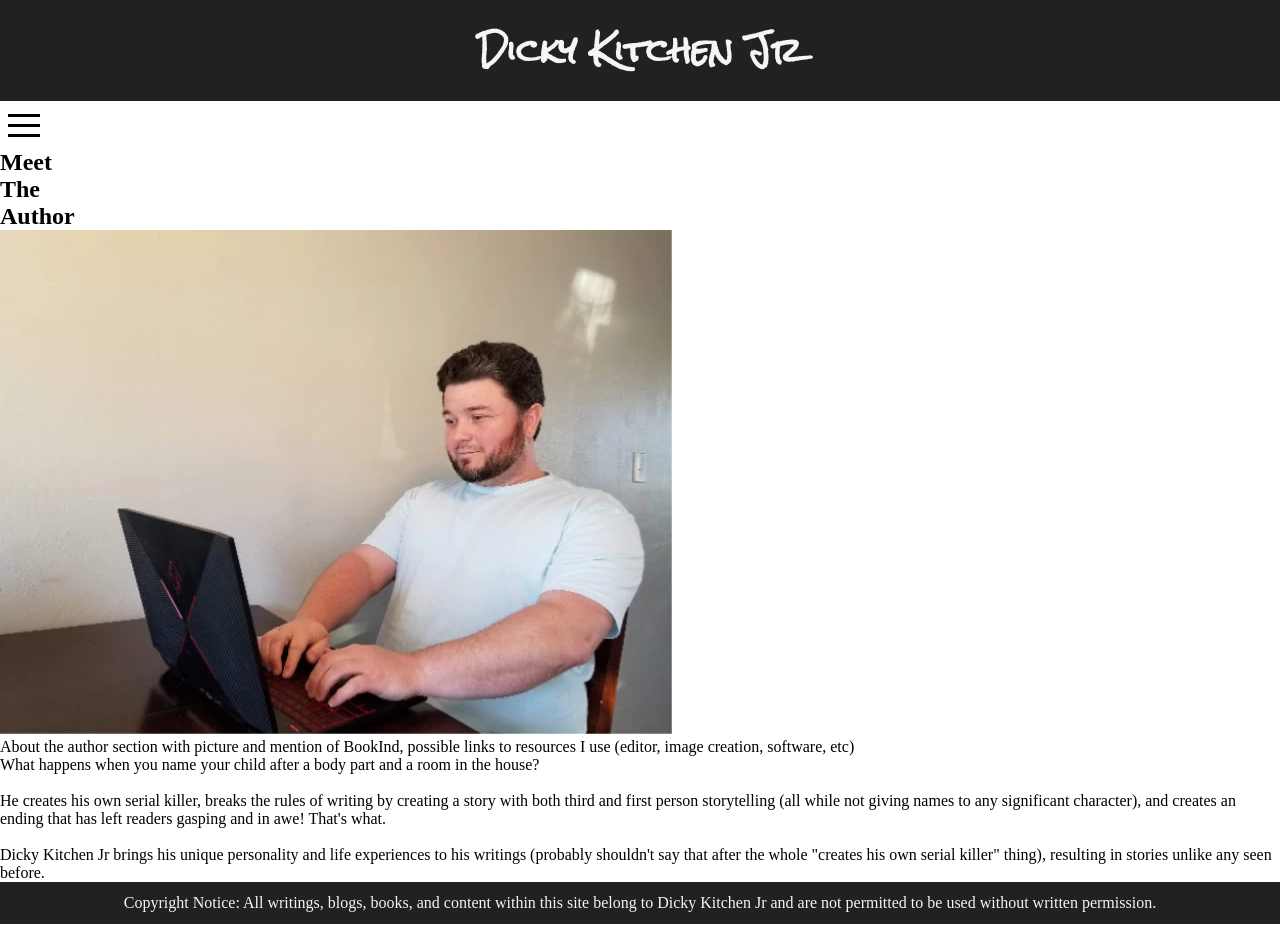
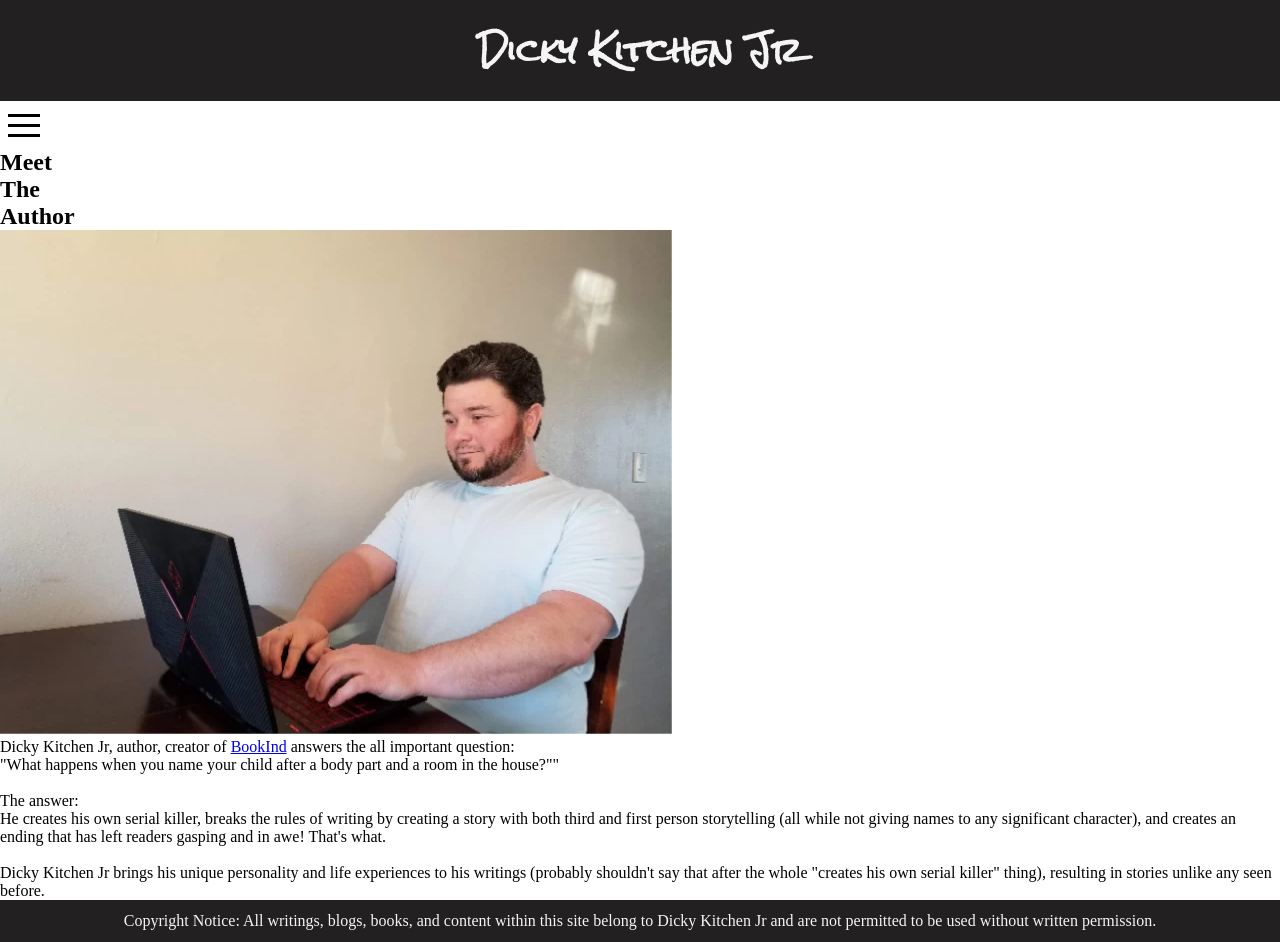
Before and after one commit to DickyKitchenJr/author-site-version-2, a React (Create React App) app in the folder author-v2/: page /about in a window 1280 px wide. Built offline with nearby package versions, Linux system fonts and the light colour scheme.

Commit message:
Update About.js

```diff
--- a/author-v2/src/Components/About.js
+++ b/author-v2/src/Components/About.js
@@ -35,14 +35,22 @@ function About() {
           />
         </div>
 
-        <p>
-          About the author section with picture and mention of BookInd, possible
-          links to resources I use (editor, image creation, software, etc)
-        </p>
-        <p>
-          What happens when you name your child after a body part and a room in
-          the house?
+        <p className="about-p">
+          Dicky Kitchen Jr, author, creator of{" "}
+          <a
+            href="https://discord.gg/K9VtKNKqsB"
+            target="_blank"
+            rel="noreferrer"
+          >
+            BookInd
+          </a>{" "}
+          answers the all important question:
           <br />
+          "What happens when you name your child after a body part and a room in
+          the house?""
+          <br />
+          <br />
+          The answer:
           <br />
           He creates his own serial killer, breaks the rules of writing by
           creating a story with both third and first person storytelling (all
```
